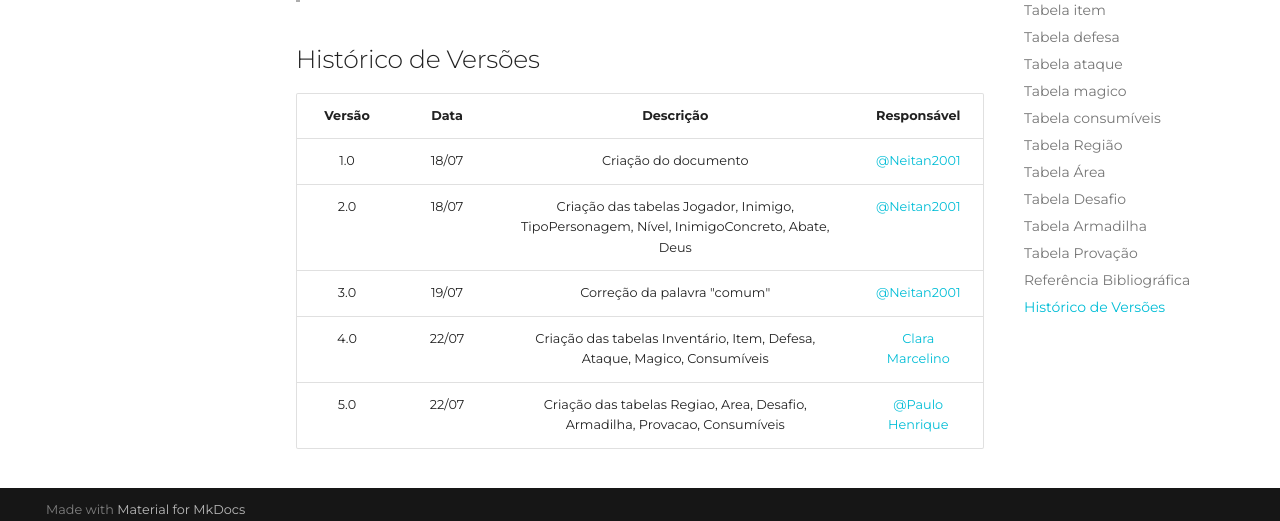
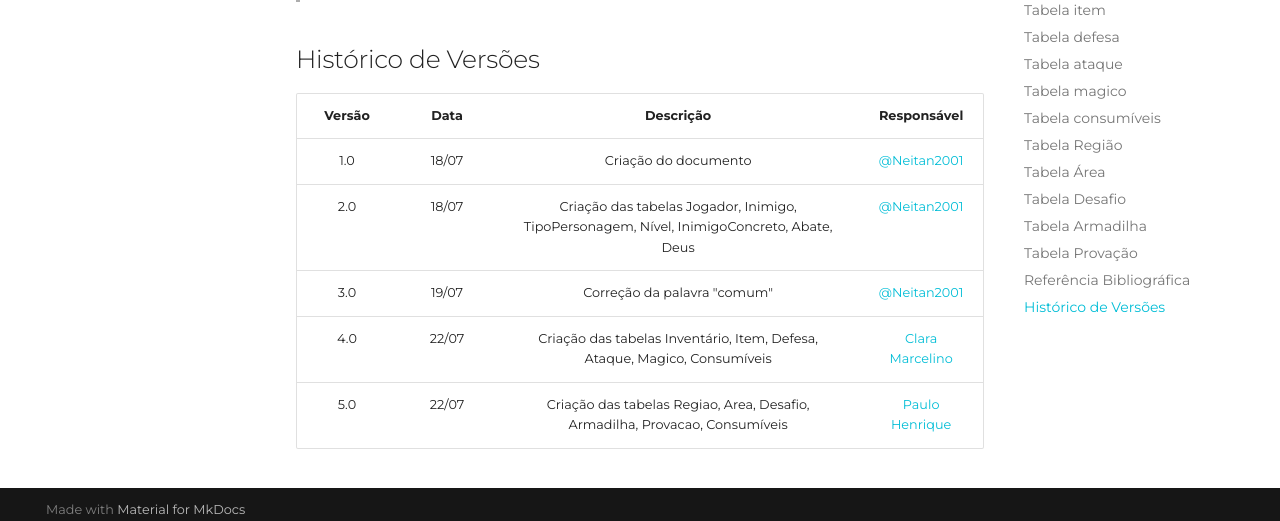
Before and after one commit to SBD1/2024.1-PercyJackson, an MkDocs documentation site: the page built from docs/modulo1/normalizacao.md, in a window 1280 px wide and 900 px high, scrolled down 10066 px. Shown: the part 367-888 px from the top of the window. Built offline with MkDocs 1.6.1 and Material for MkDocs 9.7.7, drawn with Linux system fonts in a browser that asks for light colours; comment, search, counter and statistics services are not loaded.

Commit message:
docs: fix version responsible name

```diff
--- a/docs/modulo1/normalizacao.md
+++ b/docs/modulo1/normalizacao.md
@@ -303,4 +303,4 @@ Esta tabela está dentro das seguintes Formas Normais:
 |  2.0   | 18/07 | Criação das tabelas Jogador, Inimigo, TipoPersonagem, Nível, InimigoConcreto, Abate, Deus | [@Neitan2001](https://github.com/Neitan2001) |
 |  3.0   | 19/07 |                                Correção da palavra "comum"                                | [@Neitan2001](https://github.com/Neitan2001) |
 |  4.0   | 22/07 |                                Criação das tabelas Inventário, Item, Defesa, Ataque, Magico, Consumíveis                               | [Clara Marcelino](https://github.com/clara-ribeiro) |
-|  5.0   | 22/07 |                                Criação das tabelas Regiao, Area, Desafio, Armadilha, Provacao, Consumíveis                                | [@Paulo Henrique](https://github.com/owhenrique) |
+|  5.0   | 22/07 |                                Criação das tabelas Regiao, Area, Desafio, Armadilha, Provacao, Consumíveis                                | [Paulo Henrique](https://github.com/owhenrique) |
```
Also changed, not shown: docs/modulo1/DD.md (+1 -1 lines).
